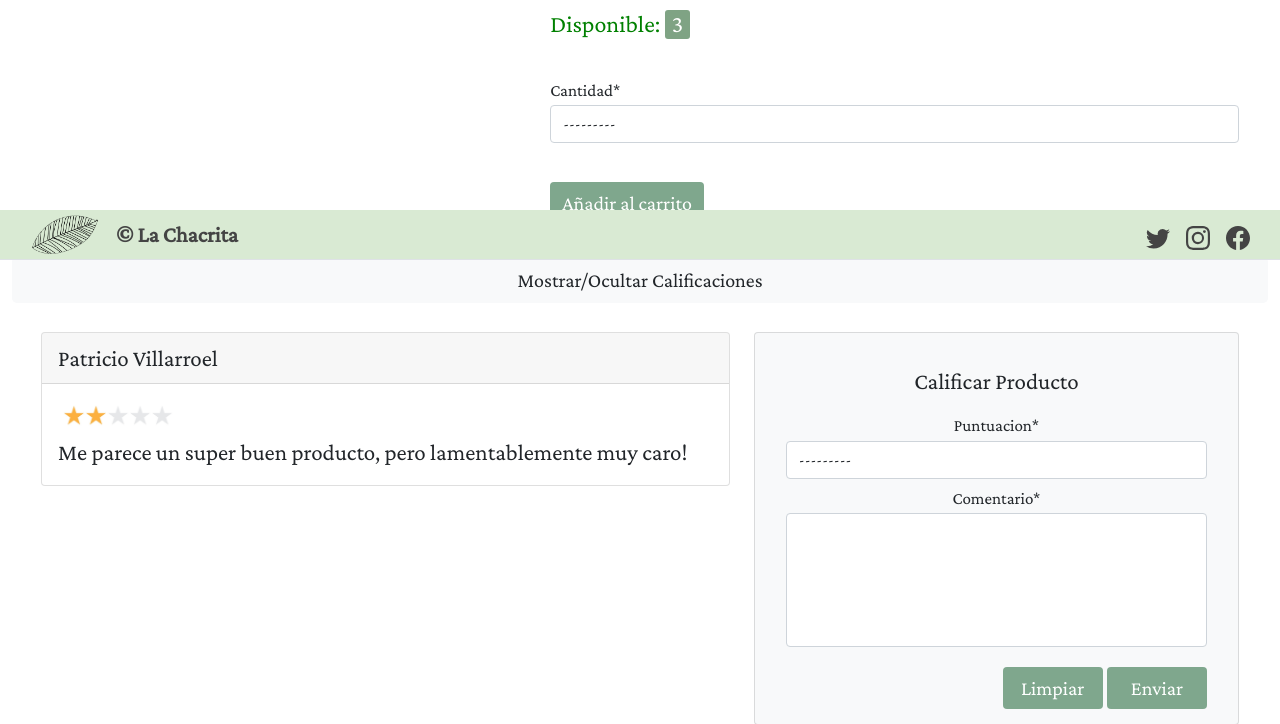
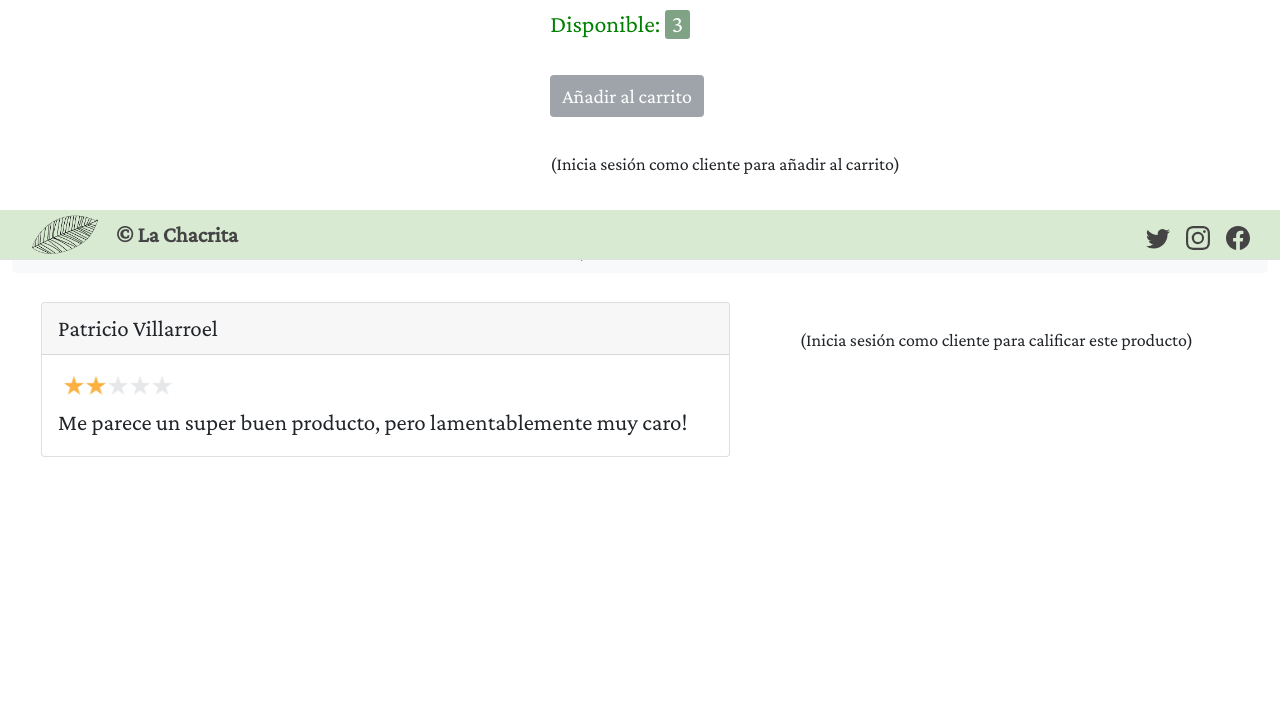
Before and after one commit to pat-ern/django-ecommerce, a Django app: page /producto/29/ in a window 1280 px wide. Shown: the part 540-1264 px from the top of the page. After the commit the page ends 997 px from the top, so only its background shows below. Run offline with Django 4.2, Linux system fonts and the light colour scheme; a user stored in the database is signed in; data comes from the database, SQL or seed files in the repository; both versions use the stored data as it was after the commit; some libraries are stand-ins or nearby versions.

Commit message:
recuperacion template producto

```diff
--- a/laChacrita/app/templates/app/producto.html
+++ b/laChacrita/app/templates/app/producto.html
@@ -48,7 +48,7 @@
         <h4 style="color: red;">No disponible</h4>
       {% endif %}
       <form class="form-group" id="anadiralcarrito" method="POST" action="">
-        {% if user.is_authenticated %}
+        {% if user.is_authenticated and not user.is_staff %}
           {% csrf_token %}
           {{ carritoForm | crispy }}
           <br>
@@ -56,7 +56,7 @@
         {% else %}
           <button type="submit" class="btn btn-secondary mt-1" id="anadir-btn" disabled>Añadir al carrito</button>
           <br><br>
-          <p style="font-size:18px">(Inicia sesi&oacute;n para añadir al carrito)</p>
+          <p style="font-size:18px">(Inicia sesi&oacute;n como cliente para añadir al carrito)</p>
         {% endif %}
       </form>
     </div>
@@ -108,7 +108,7 @@
     </div>
 
       <div class="col-12 col-md-6 col-lg-5" style="text-align:center;">
-        {% if user.is_authenticated %}
+        {% if user.is_authenticated and not user.is_staff %}
         <div class="card bg-light mt-4">
           <form class="form-group" id="commentForm" method="POST" action="">
             <div class="card-body">
@@ -126,7 +126,7 @@
           </form>
         </div>
         {% else %}
-        <p style="padding-top:10%;font-size:18px;">(Inicia sesi&oacute;n para calificar este producto)</p>
+        <p style="padding-top:10%;font-size:18px;">(Inicia sesi&oacute;n como cliente para calificar este producto)</p>
       {% endif %}
       </div>
 
```
Also changed, not shown: laChacrita/db.sqlite3.
